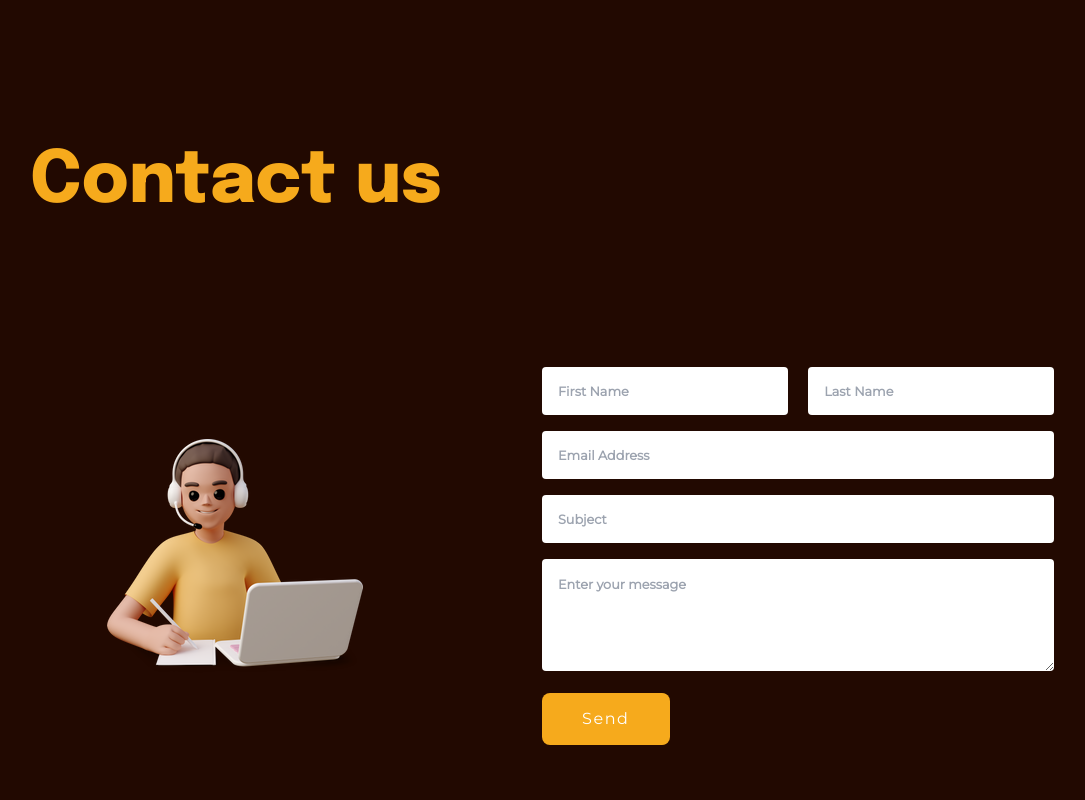
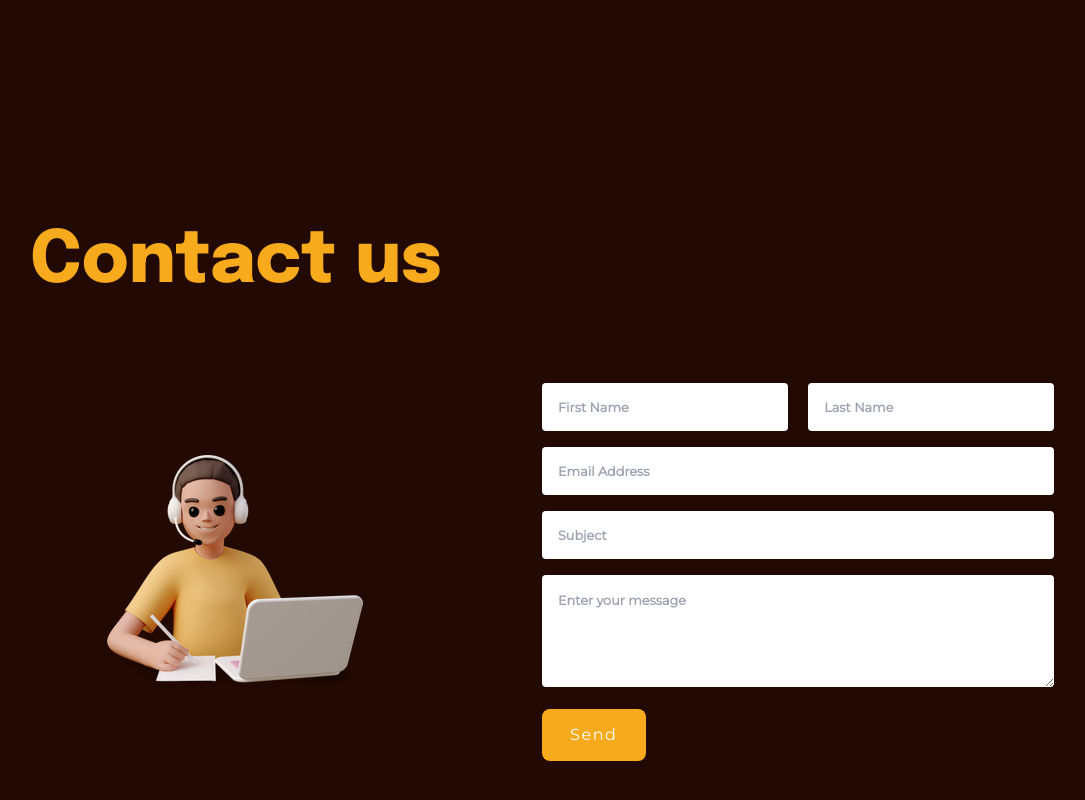
Before and after one commit to codewithmide/4Rexify, a website: page index.html in a window 1280 px wide. Shown: the part 2280-3080 px from the top of the page, without its empty margins (98-1183 px from the left). Drawn offline with nearby package versions, Linux system fonts and the light colour scheme.

Commit message:
contact section✔

```diff
--- a/index.html
+++ b/index.html
@@ -619,19 +619,19 @@
     </div>
 
     <div class="flex w-[100%] h-[100vh] items-center justify-center" id="contact">
-        <div class="w-[80%] h-full flex flex-col">
+        <div class="w-[80%] h-[80%] flex flex-col">
             <div>
                 <h1 class="font-bold text-orange font-Serif xl:text-big md:text-semiBig sm:text-semiBig">
                     Contact us
                 </h1>
             </div>
 
-            <div class="h-[80%] flex items-center justify-between">
-                <div class="flex items-center justify-center w-[40%]">
+            <div class="h-[80%] flex md:flex-row sm:flex-col items-center justify-between">
+                <div class="flex items-center justify-center md:w-[40%] sm:w-[70%] md:mt-0 sm:mt-10 md:mb-0 sm:mb-10">
                     <img src="./src/images/contact.png" alt="contact">
                 </div>
 
-                <div class="w-[50%] flex items-center justify-center">
+                <div class="md:w-[50%] sm:w-full flex items-center justify-center">
 
                     <form id="form" class="w-full flex flex-col justify-center items-center">
                         <div class="w-full flex items-center justify-between">
@@ -661,7 +661,7 @@
                         </div>
 
 						<div class="w-full flex items-start mt-4">
-                            <button class="font-Montserrat tracking-widest text-center font-normal focus:outline-none text-white bg-orange focus:ring-2 focus:ring-white font-medium rounded-lg px-10 py-3.5  hover:scale-105" type="submit" value="Submit">
+                            <button class="font-Montserrat tracking-widest text-center font-normal focus:outline-none text-white bg-orange focus:ring-2 focus:ring-white font-medium rounded-lg md:px-7 md:py-3.5 sm:px-5 sm:py-3  hover:scale-105" type="submit" value="Submit">
                                 Send
                             </button>
                         </div>
```
Also changed, not shown: dist/output.css.
